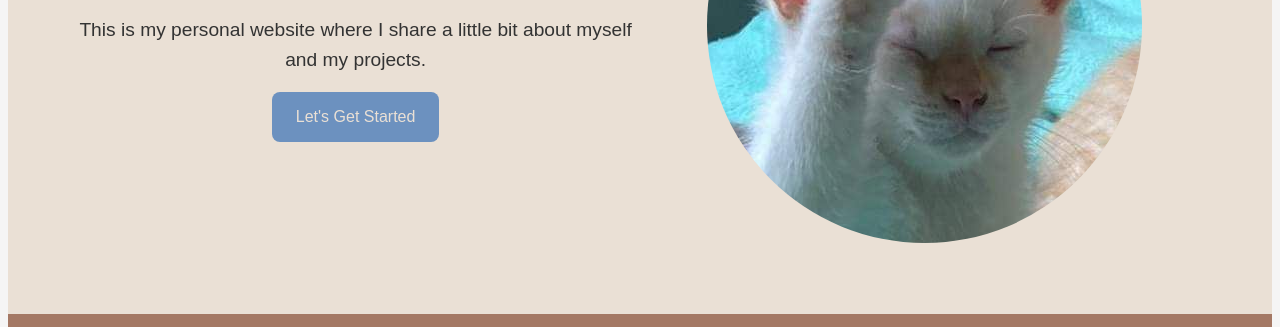
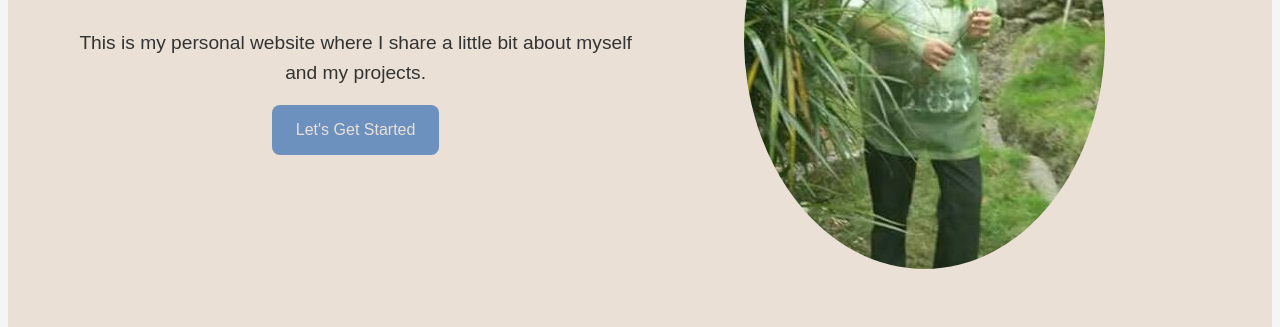
Before and after one commit to Ben504601/My-Portfolio, a plain HTML site: page index.html in a window 1280 px wide. Shown: the part 465-792 px from the top of the page. Drawn offline with Linux system fonts and the light colour scheme.

Commit message:
added my picture

```diff
--- a/index.html
+++ b/index.html
@@ -36,7 +36,7 @@
                 <a href="about.html" class="button">Let's Get Started</a>
             </div>
             <div class="body_image">
-                <img src="images/Cat.jpg" alt="Cat Picture" class="circle_img" />
+                <img src="images/Bengie in the jungle.jpg" alt="Cat Picture" class="circle_img" />
             </div>
         </div>
     </section>
```
Also changed, not shown: images/Bengie in the jungle.jpg (added).
